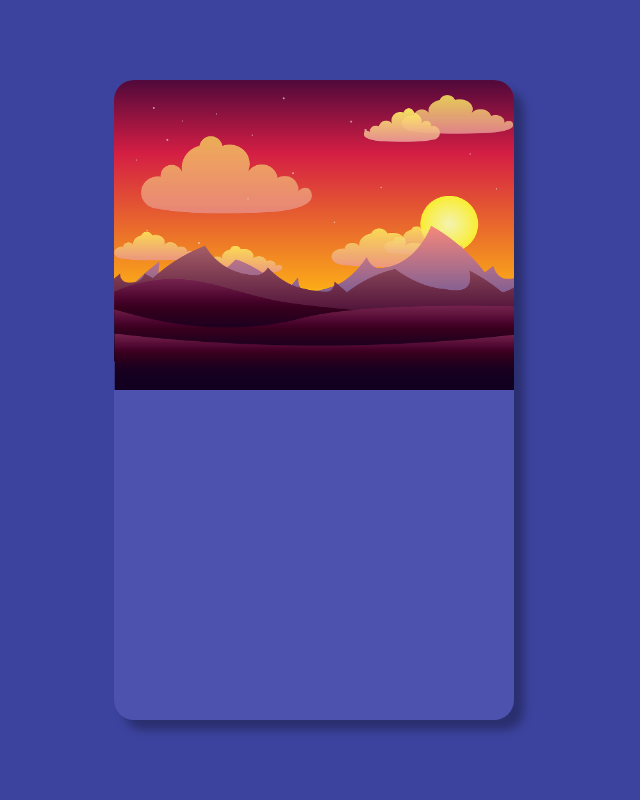
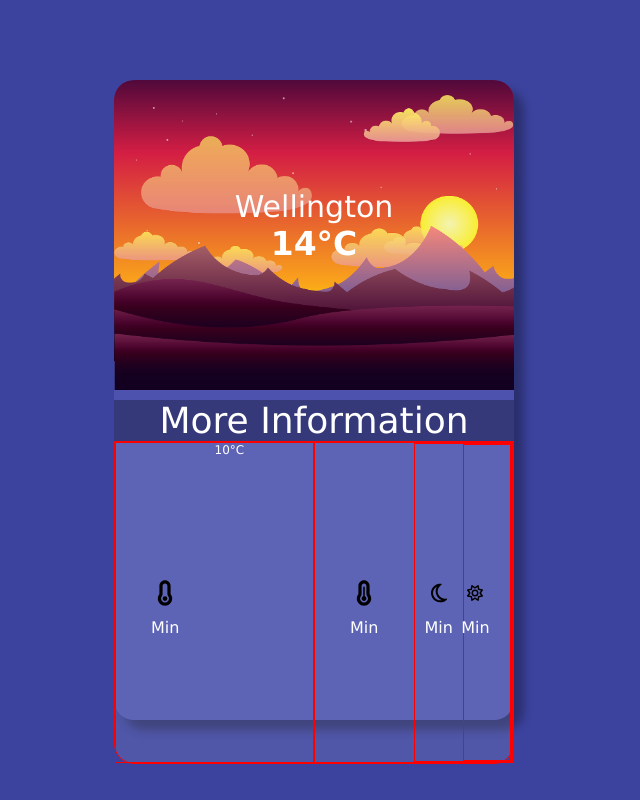
Before and after one commit to Jean-PierreScholtz/weather, an Angular app: page / in a window 1280 px wide. Shown: the whole page, without its empty margins (326-966 px from the left). Built offline with nearby package versions, Linux system fonts and the light colour scheme.

Commit message:
ui display for temp gauge

```diff
--- a/src/app/app.component.html
+++ b/src/app/app.component.html
@@ -2,9 +2,46 @@
   <div class="output-data">
     <img src="../assets/landscape-1844226_1280.png" *ngIf="14 > 15" width="410px" height="310px">
     <img src="../assets/landscape-1844230_1280.png" *ngIf="14 <= 15" width="410px" height="310px" >
+
+    <div class="weather-data">
+      <div class="location">Wellington</div>
+      <div class="temperature">{{ 14.2 | number: '1.0-0' }}°C</div>
+    </div>
   </div>
   <div class="lower-data">
+      <div class="more-info-label">
+        More Information
+      </div>
+      <div class="more-info-container">
+        <div class="info-block">
+          <div class="info-block-label">
+            <img src="../assets/temperature-empty-solid.svg" width="50px" height="50px">
+            <span>Min</span>
+          </div>
+          <div class="info-block-value">
+            10°C
+          </div>
+        </div>
 
+        <div class="info-block">
+          <div class="info-block-label">
+            <img src="../assets/temperature-three-quarters-solid.svg" width="50px" height="50px">
+            <span>Min</span>
+          </div>
+
+          <div class="info-block">
+            <div class="info-block-label">
+              <img src="../assets/moon-regular.svg" width="50px" height="50px">
+              <span>Min</span>
+            </div>
+
+            <div class="info-block">
+              <div class="info-block-label">
+                <img src="../assets/sun-regular.svg" width="50px" height="50px">
+                <span>Min</span>
+              </div>
+
+      </div>
   </div>
 </div>
 
--- a/src/styles.scss
+++ b/src/styles.scss
@@ -12,6 +12,7 @@
     margin: 0;
     padding: 0;
     box-sizing: border-box;
+    font-family: Verdana, Geneva, Tahoma, sans-serif;
 }
 body {
     font-family: Verdana, Geneva, Tahoma, sans-serif;
@@ -43,6 +44,78 @@ body {
     position: absolute;
     top: 0;
     left: 0;
+    width: 100%;
+    height: 100%;
+}
+.weather-data {
+    position: relative;
+    z-index: 1;
+    width: 100%;
+    height: 20%;
+    background-color: none;
+    display: flex;
+    flex-direction: column;
+    align-items: center;
+    justify-content: center;
+    transform: translateX(0) translateY(-200px)
+}
+.location {
+    color: var(--white);
+    font-family: Verdana, Geneva, Tahoma, sans-serif;
+    text-align: center;
+    font-size: 30px;
+
+}
+.temperature {
+    color: var(--white);
+    font-family: Verdana, Geneva, Tahoma, sans-serif;
+    text-align: center;
+   font-size: 33px;
+   font-weight: 600;
+}
+.more-info-container{
+    border: 1px solid red;
+    background-color: var(--shadow-light);
+    border-bottom-left-radius: 20px;
+    border-bottom-right-radius: 20px;
+    margin-top: 1 em;
+    height: 323px;
+
+    display: flex;
+    flex-direction: row;
+    flex-wrap: wrap;
+}
+.more-info-label{
+    background: var(--shadow-dark);
+    color: var(--white);
+    font-weight: 400;
+    font-size: 36px;
+    display: flex;
+    align-items: center;
+    justify-content: center;
+    position: relative;
+}
+.info-block{
+    border: 1px solid red;
     width: 50%;
-    height: 50%;
+    display: flex;
+    flex-direction: row;
 }
+.info-block-label{
+    width: 50%;
+    display: flex;
+    flex-direction: column;
+    justify-content: center;
+    align-items: center;
+}
+.info-block-label img{
+    width: 16px;
+}
+.info-block-label span {
+    color: var(--white);
+    font-size: 16px;
+}
+.info-block-value {
+    color: var(--white);
+    font-size: 12px;
+}
```
